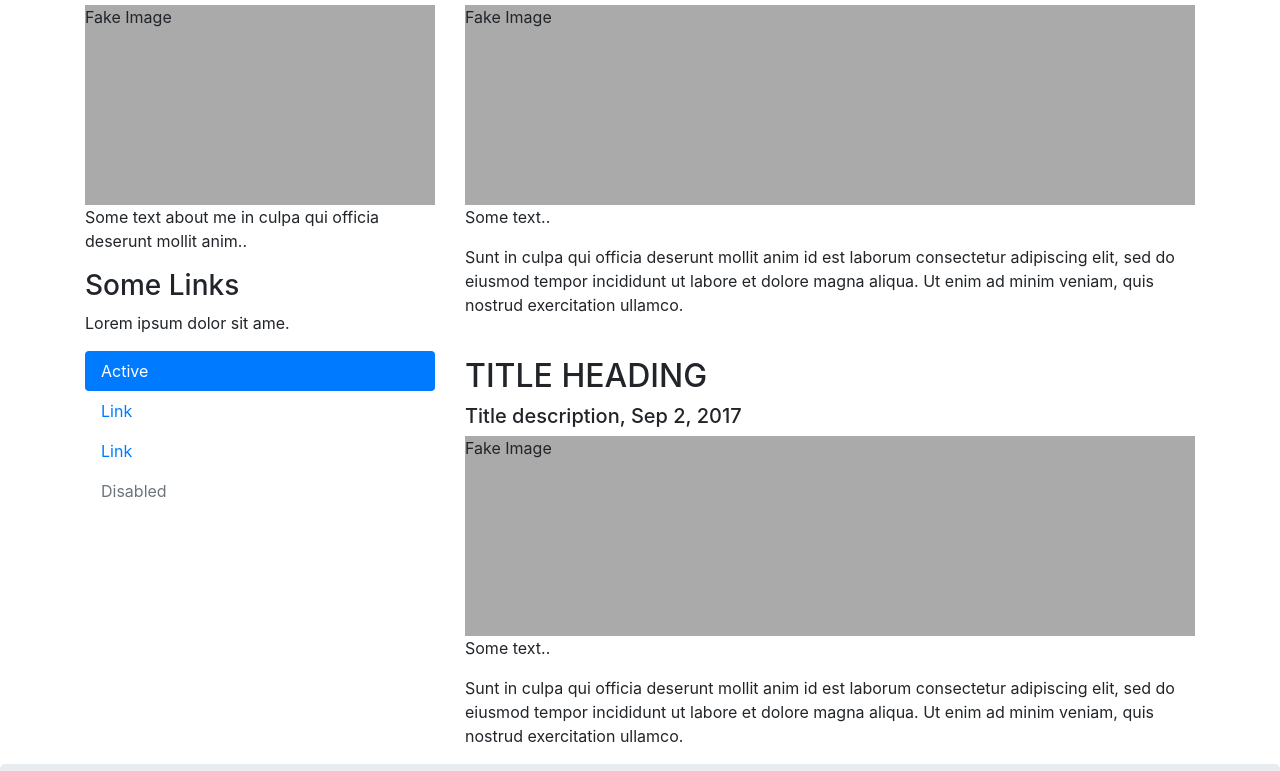
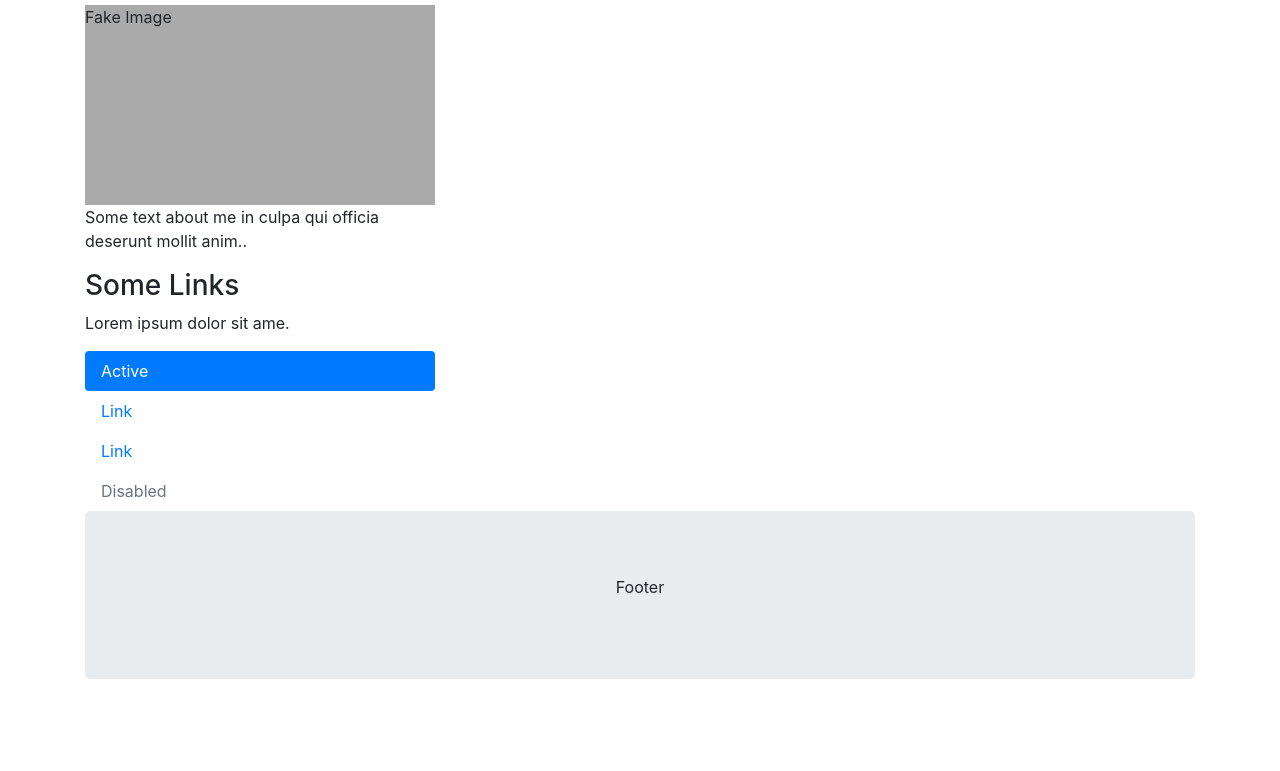
Before and after one commit to edwarvilchez/talllergit, a plain HTML site: page index.html in a window 1280 px wide. Shown: the part 383-1154 px from the top of the page. After the commit the page ends 1062 px from the top, so only its background shows below. Drawn offline with nearby package versions, Linux system fonts and the light colour scheme.

Commit message:
Borramos los encabezados

```diff
--- a/index.html
+++ b/index.html
@@ -67,20 +67,7 @@
       </ul>
       <hr class="d-sm-none">
     </div>
-    <div class="col-sm-8">
-      <h2>TITLE HEADING</h2>
-      <h5>Title description, Dec 7, 2017</h5>
-      <div class="fakeimg">Fake Image</div>
-      <p>Some text..</p>
-      <p>Sunt in culpa qui officia deserunt mollit anim id est laborum consectetur adipiscing elit, sed do eiusmod tempor incididunt ut labore et dolore magna aliqua. Ut enim ad minim veniam, quis nostrud exercitation ullamco.</p>
-      <br>
-      <h2>TITLE HEADING</h2>
-      <h5>Title description, Sep 2, 2017</h5>
-      <div class="fakeimg">Fake Image</div>
-      <p>Some text..</p>
-      <p>Sunt in culpa qui officia deserunt mollit anim id est laborum consectetur adipiscing elit, sed do eiusmod tempor incididunt ut labore et dolore magna aliqua. Ut enim ad minim veniam, quis nostrud exercitation ullamco.</p>
-    </div>
-  </div>
+
 </div>
 
 <div class="jumbotron text-center" style="margin-bottom:0">
```
